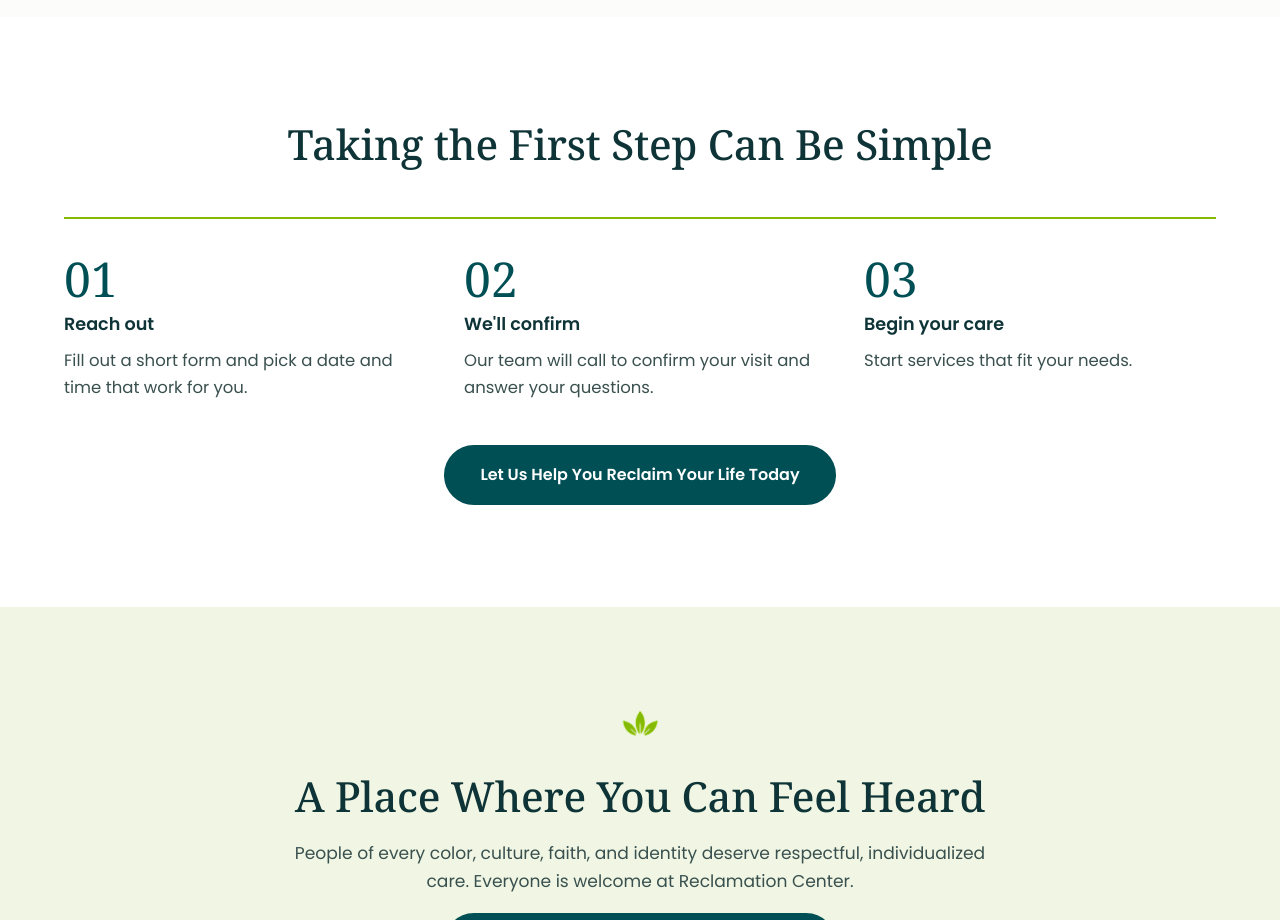
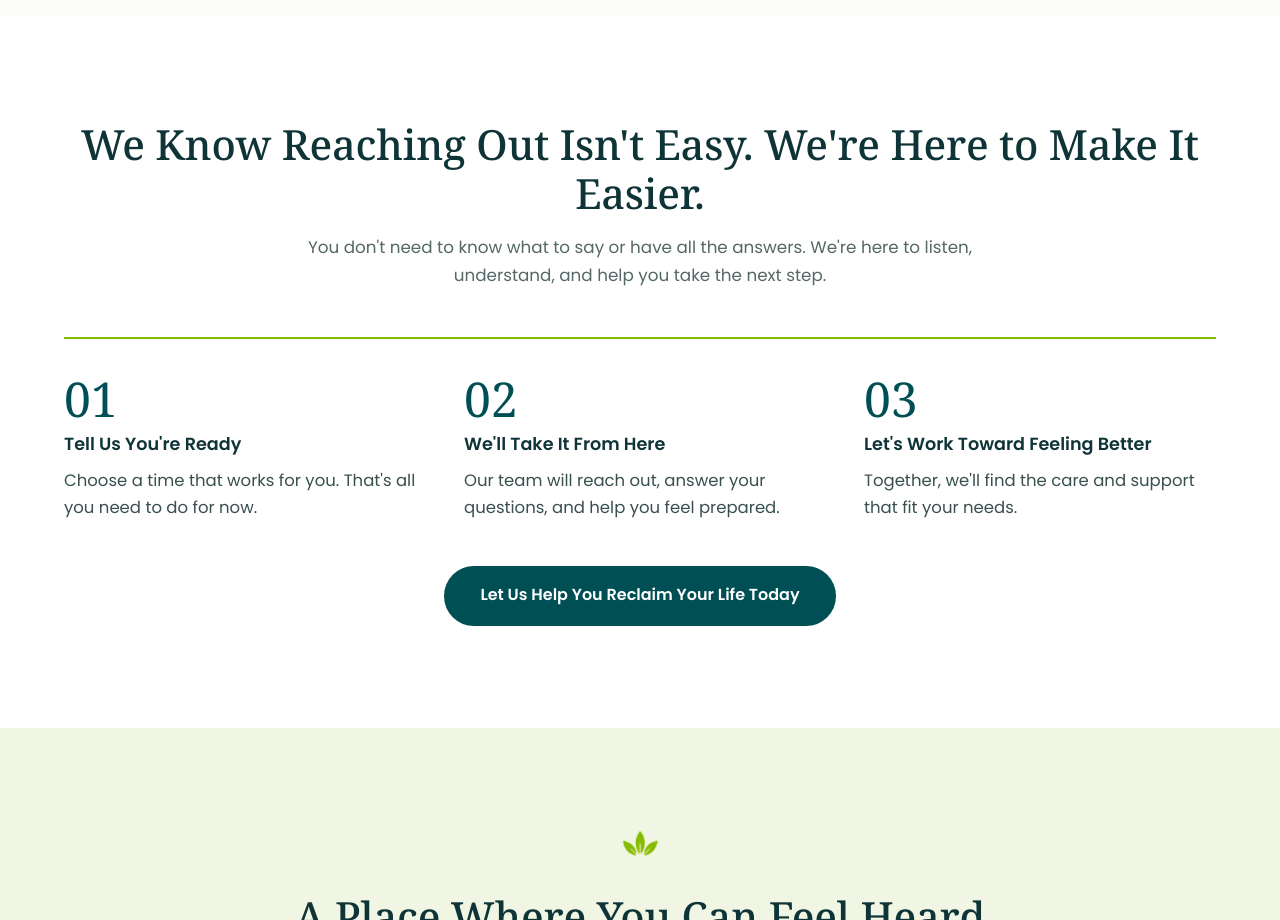
Before and after one commit to gladsamante04-gif/Reclamation-Center-Anxiety-landing-page, a website built with Vite: page index.html in a window 1280 px wide. Shown: the part 3080-4000 px from the top of the page. Built offline with nearby package versions, Linux system fonts and the light colour scheme.

Commit message:
Steps section: warmer reaching-out copy
Co-Authored-By: Claude Fable 5 <noreply@anthropic.com>
Claude-Session: https://claude.ai/code/session_01DsgnGzy7eDztcJmVojgrum

```diff
--- a/index.html
+++ b/index.html
@@ -111,11 +111,12 @@
 
 <section class="bg-white">
   <div class="wrap center">
-    <h2>Taking the First Step Can Be Simple</h2>
+    <h2>We Know Reaching Out Isn't Easy. We're Here to Make It Easier.</h2>
+    <p class="intro">You don't need to know what to say or have all the answers. We're here to listen, understand, and help you take the next step.</p>
     <ol class="steps">
-      <li><span class="step-num" aria-hidden="true">01</span><h3>Reach out</h3><p>Fill out a short form and pick a date and time that work for you.</p></li>
-      <li><span class="step-num" aria-hidden="true">02</span><h3>We'll confirm</h3><p>Our team will call to confirm your visit and answer your questions.</p></li>
-      <li><span class="step-num" aria-hidden="true">03</span><h3>Begin your care</h3><p>Start services that fit your needs.</p></li>
+      <li><span class="step-num" aria-hidden="true">01</span><h3>Tell Us You're Ready</h3><p>Choose a time that works for you. That's all you need to do for now.</p></li>
+      <li><span class="step-num" aria-hidden="true">02</span><h3>We'll Take It From Here</h3><p>Our team will reach out, answer your questions, and help you feel prepared.</p></li>
+      <li><span class="step-num" aria-hidden="true">03</span><h3>Let's Work Toward Feeling Better</h3><p>Together, we'll find the care and support that fit your needs.</p></li>
     </ol>
     <div class="btn-row cta-solo section-cta">
         <a class="btn btn-primary btn-cta js-start" href="./get-started.html">Let Us Help You Reclaim Your Life Today</a>
```
